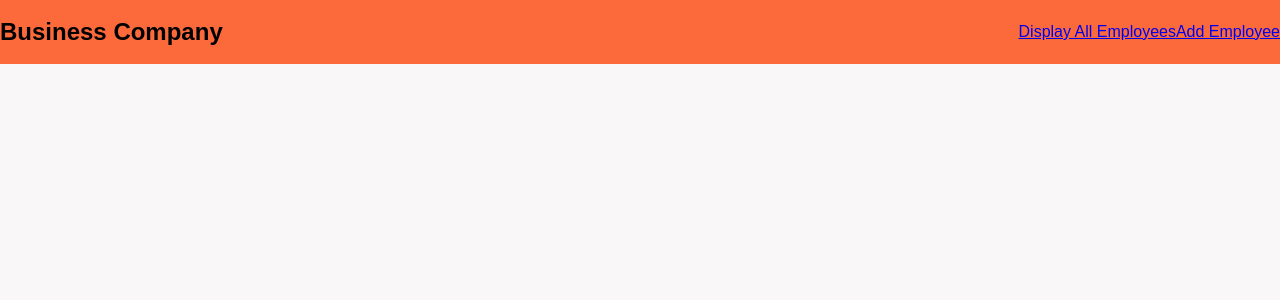
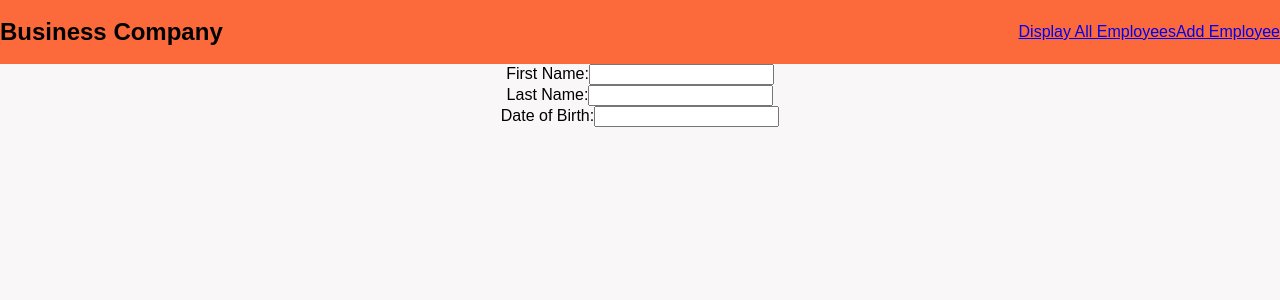
Before and after one commit to jessicaevans17/empolyee-database, a React (Create React App) app: page /add/employee in a window 1280 px wide. Shown: the top 300 px of the page. Built offline with nearby package versions, Linux system fonts and the light colour scheme.

Commit message:
got add employee and date picker working

```diff
--- a/package.json
+++ b/package.json
@@ -27,6 +27,7 @@
     "axios": "^0.19.0",
     "json": "^9.0.6",
     "react": "^16.9.0",
+    "react-datepicker": "^2.9.6",
     "react-dom": "^16.9.0",
     "react-router-dom": "^5.0.1",
     "react-scripts": "^3.1.1"
--- a/src/App.js
+++ b/src/App.js
@@ -3,7 +3,6 @@ import NavBar from "./components/NavBar"
 import DisplayAllEmployees from "./Pages.jsx/DisplayAllEmployees"
 import DisplayOneEmployee from "./Pages.jsx/DisplayOneEmployee"
 import AddEmployee from "./Pages.jsx/AddEmployee"
-
 import { BrowserRouter as Router, Switch, Route } from "react-router-dom"
 
 class App extends Component {
@@ -15,7 +14,7 @@ class App extends Component {
           <Switch>
             <Route exact path="/" component={DisplayAllEmployees}></Route>
             <Route exact path="/:id" component={DisplayOneEmployee}></Route>
-            <Route exact path="/add-employee" component={AddEmployee}></Route>
+            <Route exact path="/add/employee" component={AddEmployee}></Route>
           </Switch>
         </Router>
       </>
--- a/src/Pages.jsx/AddEmployee.jsx
+++ b/src/Pages.jsx/AddEmployee.jsx
@@ -0,0 +1,31 @@
+import React, { useState } from "react"
+import DatePicker from "react-datepicker"
+import "react-datepicker/dist/react-datepicker.css"
+
+const AddEmployee = () => {
+  const [startDate, setStartDate] = useState("")
+  return (
+    <>
+      <form className="add-employee-form" action="">
+        <div>
+          <label htmlFor="name">First Name:</label>
+          <input type="text" />
+        </div>
+        <div>
+          <label htmlFor="last-name">Last Name:</label>
+          <input type="text" />
+        </div>
+        <div>
+          <label htmlFor="birthday">Date of Birth:</label>
+          <DatePicker
+            className="date-picker"
+            selected={startDate}
+            onChange={date => setStartDate(date)}
+          />
+        </div>
+      </form>
+    </>
+  )
+}
+
+export default AddEmployee
--- a/src/Pages.jsx/DisplayOneEmployee.jsx
+++ b/src/Pages.jsx/DisplayOneEmployee.jsx
@@ -4,6 +4,7 @@ import CatPic from "../images/businesscat.jpeg"
 
 const DisplayOneEmployee = props => {
   const data = props.location.state.item
+  console.log(data)
   const [employeeData, setEmployeeData] = useState([])
   const [birthday, setBirthday] = useState("")
 
@@ -13,9 +14,7 @@ const DisplayOneEmployee = props => {
     )
     console.log(resp.data)
     setEmployeeData(resp.data)
-    setBirthday(resp.data.birthday)
   }
-  console.log(birthday)
 
   useEffect(() => {
     fetchData()
--- a/src/components/NavBar.jsx
+++ b/src/components/NavBar.jsx
@@ -9,7 +9,7 @@ const NavBar = () => {
         <Link to="/">
           <section className="nav-link">Display All Employees</section>
         </Link>
-        <Link to="/add-employee">
+        <Link to="/add/employee">
           <section className="nav-link">Add Employee</section>
         </Link>
       </section>
--- a/src/index.css
+++ b/src/index.css
@@ -70,5 +70,11 @@ img {
   height: 7rem;
 }
 
-.employee-detailed-info {
+.add-employee-form {
+  display: flex;
+  flex-direction: column;
+  align-items: center;
 }
+.date-picker {
+  display: flex;
+}
```
Also changed, not shown: 1 other file (tests, documents, lock files or other folders).
